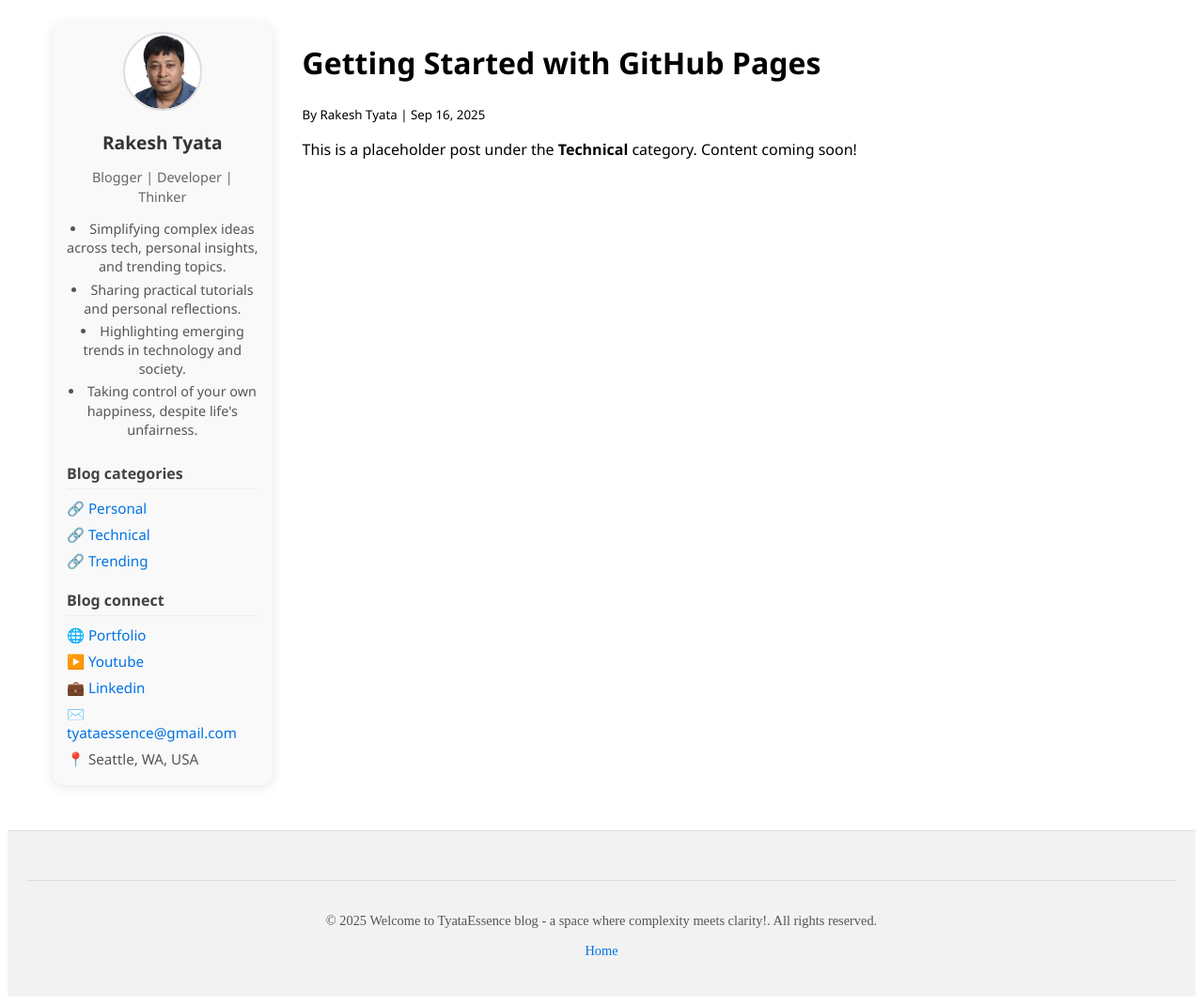
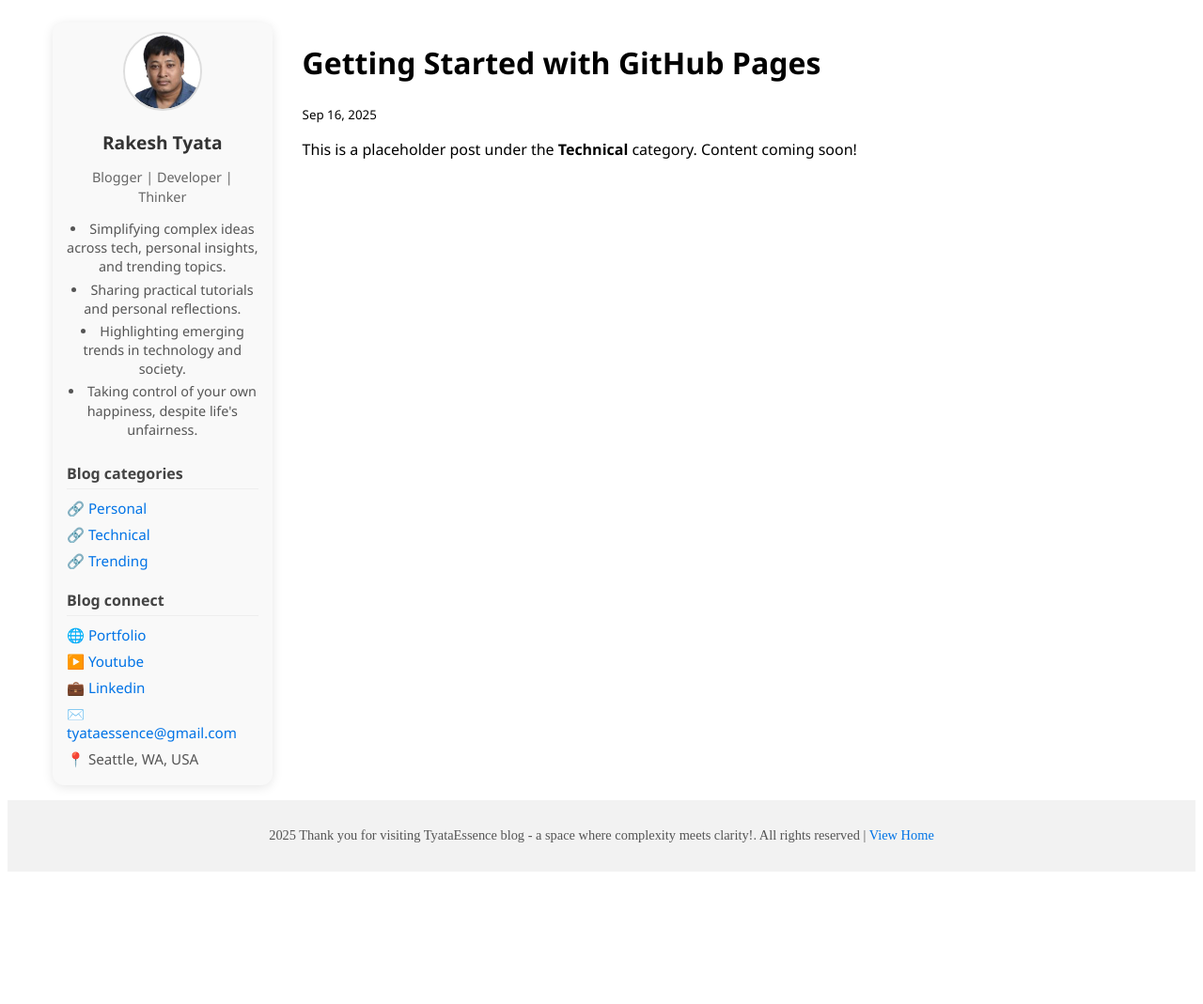
Before and after one commit to tyataessence/tyataessence.github.io, a Jekyll site: the page built from _posts/technical/2025-09-17-open-source-impact.md, in a window 1280 px wide. Shown: the whole page at 94% size. Built offline with Jekyll 4.4.1, drawn with Linux system fonts in a browser that asks for light colours; after the commit the page ends 936 px from its top, so only the background shows below that.

Commit message:
fixing footer

```diff
--- a/_config.yml
+++ b/_config.yml
@@ -1,4 +1,4 @@
-title: Welcome to TyataEssence blog - a space where complexity meets clarity!
+title: Thank you for visiting TyataEssence blog - a space where complexity meets clarity!
 author: Rakesh Tyata
 email: tyataessence@gmail.com
 description: "This blog is about sharing ideas — it’s about creating a place where readers can slow down, think clearly, and discover meaningful perspectives in a fast-moving world."
--- a/_includes/footer.html
+++ b/_includes/footer.html
@@ -1,8 +1,5 @@
 <footer class="site-footer">
   <div class="footer-content">
-    <p>&copy; {{ site.time | date: "%Y" }} {{ site.title }}. All rights reserved.</p>
-    <ul class="footer-links">
-      <li><a href="{{ '/' | relative_url }}">Home</a></li>
-    </ul>
+    <p>{{ site.time | date: "%Y" }} {{ site.title }}. All rights reserved | <a href="{{ '/' | relative_url }}">View Home</a></p>
   </div>
 </footer>
--- a/_layouts/default.html
+++ b/_layouts/default.html
@@ -17,16 +17,14 @@
     <!-- Main post content -->
     <main class="main-content" style="flex: 1 1 65%; padding-left: 1rem;">
       <h1>{{ page.title }}</h1>
-      <p><small>By {{ page.author }} | {{ page.date | date: "%b %d, %Y" }}</small></p>
+      <p><small>{{ page.date | date: "%b %d, %Y" }}</small></p>
 
       {{ content }}
     </main>
   </div>
 
-  <div class="site-footer">
-    <!-- Footer at the bottome -->
-    {% include footer.html %}
-  </div>
+  <!-- Footer at the bottome -->
+  {% include footer.html %}
 
 </body>
 </html>
--- a/assets/css/footer.css
+++ b/assets/css/footer.css
@@ -1,29 +1,17 @@
 .site-footer {
   background-color: #f2f2f2;
-  padding: 20px;
   text-align: center;
+  padding: 15px;
+  margin-top: auto;  /* pushes footer to bottom if using flex layout */
+  color: #555;
   font-size: 0.9rem;
-  color: #555;
-  margin-top: 2rem;
-  border-top: 1px solid #ddd;
 }
 
-.site-footer .footer-links {
-  list-style: none;
-  padding: 0;
-  margin: 10px 0 0 0;
-  display: flex;
-  justify-content: center;
-  gap: 15px;
+.site-footer a {
+  color: #0073e6;
+  text-decoration: none;
 }
 
-.site-footer .footer-links li a {
-  color: #0073e6;
-  text-decoration: none;
-  transition: color 0.2s;
-}
-
-.site-footer .footer-links li a:hover {
-  color: #005bb5;
+.site-footer a:hover {
   text-decoration: underline;
 }
```
Also changed, not shown: _layouts/category.html (+3 -5 lines).
